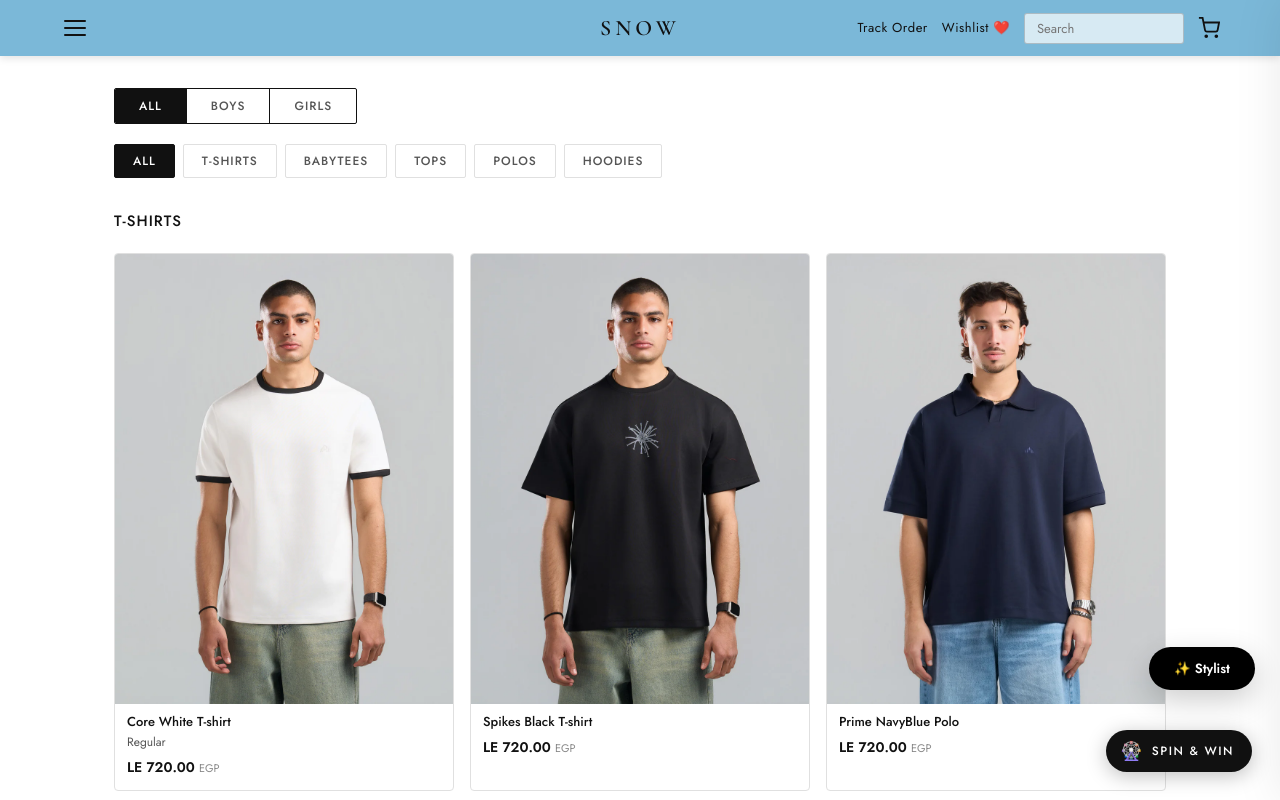
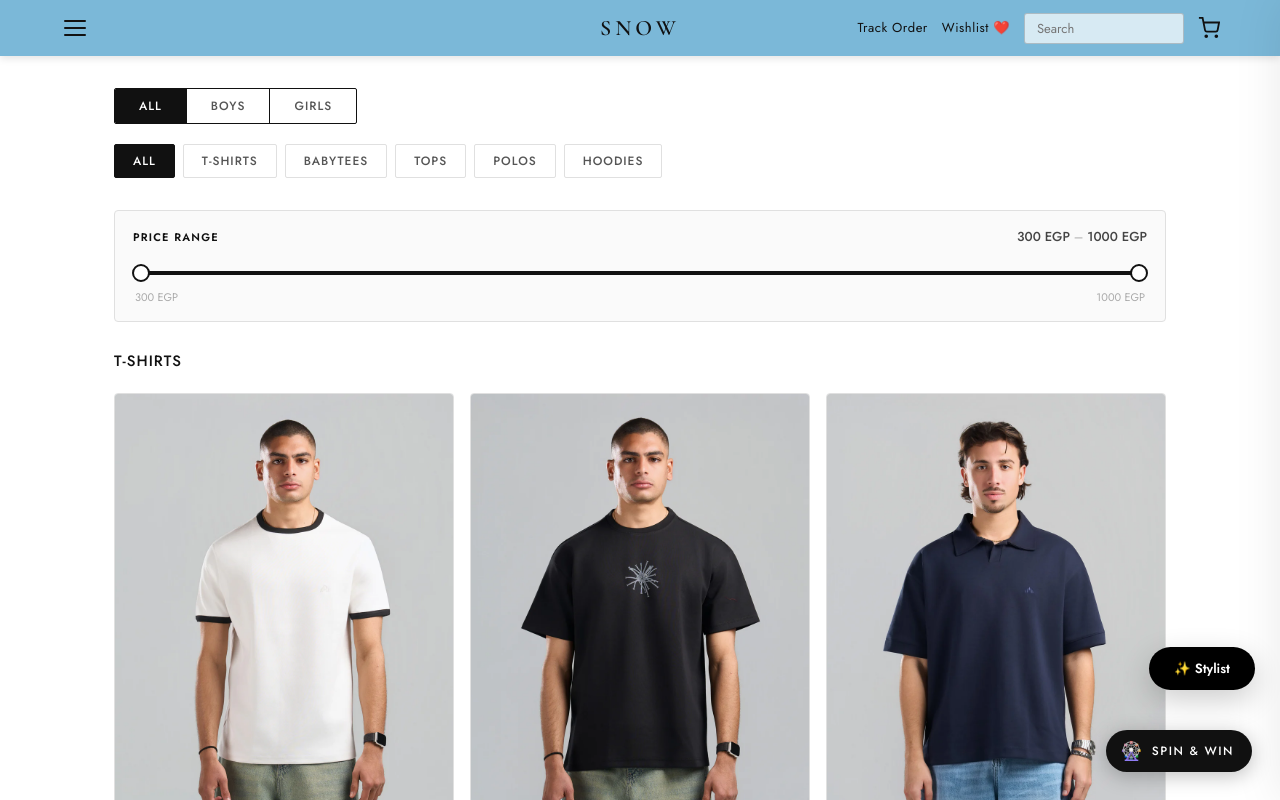
Before and after one commit to omargamal-1/clothing-store, a React (Create React App) app: page /shop in a window 1280 px wide. Shown: the top 800 px of the page. Built offline with nearby package versions, Linux system fonts and the light colour scheme.

Commit message:
feat: add price range slider

```diff
--- a/src/pages/Shop.css
+++ b/src/pages/Shop.css
@@ -123,3 +123,112 @@
 .gender-toggle-btn:last-child { border-right: none; }
 .gender-toggle-btn.active { background: #111; color: #fff; }
 .gender-toggle-btn:hover:not(.active) { background: #f5f5f5; color: #111; }
+
+/* ── Price Range Slider ───────────────────────────────────────────── */
+.price-filter {
+  margin-bottom: 28px;
+  padding: 16px 18px;
+  border: 1px solid var(--color-border, #e5e5e5);
+  border-radius: 4px;
+  background: #fafafa;
+  user-select: none;
+}
+
+.price-filter-header {
+  display: flex;
+  align-items: center;
+  gap: 10px;
+  margin-bottom: 14px;
+}
+
+.price-filter-label {
+  font-family: var(--font-body);
+  font-size: 11px;
+  font-weight: 600;
+  letter-spacing: 1.2px;
+  text-transform: uppercase;
+  color: #111;
+}
+
+.price-filter-values {
+  font-size: 13px;
+  color: #444;
+  margin-left: auto;
+}
+
+.price-val {
+  font-weight: 500;
+}
+
+.price-dash {
+  color: #aaa;
+}
+
+.price-reset {
+  background: none;
+  border: 1px solid #ccc;
+  border-radius: 2px;
+  font-size: 11px;
+  color: #888;
+  cursor: pointer;
+  padding: 3px 8px;
+  transition: 0.15s;
+  white-space: nowrap;
+}
+
+.price-reset:hover {
+  background: #f0f0f0;
+  color: #111;
+  border-color: #999;
+}
+
+.price-track-wrap {
+  padding: 10px 8px;
+  cursor: pointer;
+}
+
+.price-track {
+  position: relative;
+  height: 4px;
+  background: #ddd;
+  border-radius: 2px;
+}
+
+.price-range-fill {
+  position: absolute;
+  top: 0;
+  height: 100%;
+  background: #111;
+  border-radius: 2px;
+  pointer-events: none;
+}
+
+.price-thumb {
+  position: absolute;
+  top: 50%;
+  transform: translate(-50%, -50%);
+  width: 18px;
+  height: 18px;
+  border-radius: 50%;
+  background: #fff;
+  border: 2px solid #111;
+  cursor: grab;
+  transition: transform 0.1s, box-shadow 0.1s;
+  z-index: 2;
+}
+
+.price-thumb:hover,
+.price-thumb.dragging {
+  transform: translate(-50%, -50%) scale(1.2);
+  box-shadow: 0 0 0 4px rgba(0,0,0,0.08);
+  cursor: grabbing;
+}
+
+.price-track-labels {
+  display: flex;
+  justify-content: space-between;
+  font-size: 11px;
+  color: #aaa;
+  margin-top: 4px;
+  padding: 0 2px;
+}
--- a/src/pages/Shop.js
+++ b/src/pages/Shop.js
@@ -1,8 +1,11 @@
-import React, { useState, useEffect } from 'react';
+import React, { useState, useEffect, useCallback } from 'react';
 import { useLocation } from 'react-router-dom';
 import products, { categories } from '../data/products';
 import ProductCard from '../components/ProductCard';
 import './Shop.css';
+
+const MIN_PRICE = 300;
+const MAX_PRICE = 1000;
 
 const genderFilters = [
   { id: 'all', label: 'All' },
@@ -15,6 +18,8 @@ export default function Shop() {
   const [activeCategory, setActiveCategory] = useState('all');
   const [activeGender, setActiveGender] = useState('all');
   const [searchQuery, setSearchQuery] = useState('');
+  const [priceRange, setPriceRange] = useState([MIN_PRICE, MAX_PRICE]);
+  const [dragging, setDragging] = useState(null);
 
   useEffect(() => {
     const params = new URLSearchParams(location.search);
@@ -26,13 +31,74 @@ export default function Shop() {
     if (c) setActiveCategory(c);
   }, [location.search]);
 
+  const pct = (val) => ((val - MIN_PRICE) / (MAX_PRICE - MIN_PRICE)) * 100;
+
+  const clampMin = useCallback((raw) => {
+    const snapped = Math.round(raw / 50) * 50;
+    return Math.max(MIN_PRICE, Math.min(snapped, priceRange[1] - 50));
+  }, [priceRange]);
+
+  const clampMax = useCallback((raw) => {
+    const snapped = Math.round(raw / 50) * 50;
+    return Math.min(MAX_PRICE, Math.max(snapped, priceRange[0] + 50));
+  }, [priceRange]);
+
+  const handleTrackClick = (e) => {
+    if (e.target.classList.contains('price-thumb')) return;
+    const rect = e.currentTarget.getBoundingClientRect();
+    const ratio = Math.max(0, Math.min(1, (e.clientX - rect.left) / rect.width));
+    const val = Math.round((MIN_PRICE + ratio * (MAX_PRICE - MIN_PRICE)) / 50) * 50;
+    const distMin = Math.abs(val - priceRange[0]);
+    const distMax = Math.abs(val - priceRange[1]);
+    if (distMin <= distMax) {
+      setPriceRange(prev => [clampMin(val), prev[1]]);
+    } else {
+      setPriceRange(prev => [prev[0], clampMax(val)]);
+    }
+  };
+
+  const handleThumbMouseDown = (thumb) => (e) => {
+    e.preventDefault();
+    e.stopPropagation();
+    setDragging(thumb);
+  };
+
+  useEffect(() => {
+    if (!dragging) return;
+    const onMove = (e) => {
+      const track = document.querySelector('.price-track');
+      if (!track) return;
+      const rect = track.getBoundingClientRect();
+      const clientX = e.touches ? e.touches[0].clientX : e.clientX;
+      const ratio = Math.max(0, Math.min(1, (clientX - rect.left) / rect.width));
+      const val = MIN_PRICE + ratio * (MAX_PRICE - MIN_PRICE);
+      if (dragging === 'min') setPriceRange(prev => [clampMin(val), prev[1]]);
+      else setPriceRange(prev => [prev[0], clampMax(val)]);
+    };
+    const onUp = () => setDragging(null);
+    window.addEventListener('mousemove', onMove);
+    window.addEventListener('mouseup', onUp);
+    window.addEventListener('touchmove', onMove, { passive: true });
+    window.addEventListener('touchend', onUp);
+    return () => {
+      window.removeEventListener('mousemove', onMove);
+      window.removeEventListener('mouseup', onUp);
+      window.removeEventListener('touchmove', onMove);
+      window.removeEventListener('touchend', onUp);
+    };
+  }, [dragging, clampMin, clampMax]);
+
+  const resetPrice = () => setPriceRange([MIN_PRICE, MAX_PRICE]);
+  const isPriceFiltered = priceRange[0] !== MIN_PRICE || priceRange[1] !== MAX_PRICE;
+
   const filteredProducts = products.filter(p => {
     const matchCat    = activeCategory === 'all' || p.category === activeCategory;
     const matchGender = activeGender === 'all' || p.gender === activeGender;
     const matchSearch = !searchQuery ||
       p.name.toLowerCase().includes(searchQuery.toLowerCase()) ||
       p.category.toLowerCase().includes(searchQuery.toLowerCase());
-    return matchCat && matchGender && matchSearch;
+    const matchPrice  = p.price >= priceRange[0] && p.price <= priceRange[1];
+    return matchCat && matchGender && matchSearch && matchPrice;
   });
 
   const isGrouped = activeCategory === 'all' && !searchQuery;
@@ -74,6 +140,47 @@ export default function Shop() {
         ))}
       </div>
 
+      {/* Price Range Slider */}
+      <div className="price-filter">
+        <div className="price-filter-header">
+          <span className="price-filter-label">Price Range</span>
+          <span className="price-filter-values">
+            <span className="price-val">{priceRange[0]} EGP</span>
+            <span className="price-dash"> – </span>
+            <span className="price-val">{priceRange[1]} EGP</span>
+          </span>
+          {isPriceFiltered && (
+            <button className="price-reset" onClick={resetPrice}>✕ Reset</button>
+          )}
+        </div>
+
+        <div className="price-track-wrap" onClick={handleTrackClick}>
+          <div className="price-track">
+            <div
+              className="price-range-fill"
+              style={{ left: `${pct(priceRange[0])}%`, width: `${pct(priceRange[1]) - pct(priceRange[0])}%` }}
+            />
+            <div
+              className={`price-thumb price-thumb--min${dragging === 'min' ? ' dragging' : ''}`}
+              style={{ left: `${pct(priceRange[0])}%` }}
+              onMouseDown={handleThumbMouseDown('min')}
+              onTouchStart={handleThumbMouseDown('min')}
+            />
+            <div
+              className={`price-thumb price-thumb--max${dragging === 'max' ? ' dragging' : ''}`}
+              style={{ left: `${pct(priceRange[1])}%` }}
+              onMouseDown={handleThumbMouseDown('max')}
+              onTouchStart={handleThumbMouseDown('max')}
+            />
+          </div>
+        </div>
+
+        <div className="price-track-labels">
+          <span>{MIN_PRICE} EGP</span>
+          <span>{MAX_PRICE} EGP</span>
+        </div>
+      </div>
+
       {searchQuery && (
         <div className="search-indicator">
           Results for "{searchQuery}"
@@ -82,6 +189,9 @@ export default function Shop() {
       )}
 
       {isGrouped ? (
+        Object.keys(grouped).length === 0 ? (
+          <p className="no-results">No products found in this price range.</p>
+        ) : (
           Object.keys(grouped).map(cat => (
             <div key={cat} className="shop-category-section">
               <h2 className="section-title">{categoryLabels[cat] || cat}</h2>
@@ -90,6 +200,7 @@ export default function Shop() {
               </div>
             </div>
           ))
+        )
       ) : (
         <div>
           {filteredProducts.length === 0 ? (
```
Also changed, not shown: 1 other file (tests, documents, lock files or other folders). Lines whose indentation alone changed are shown as unchanged.
